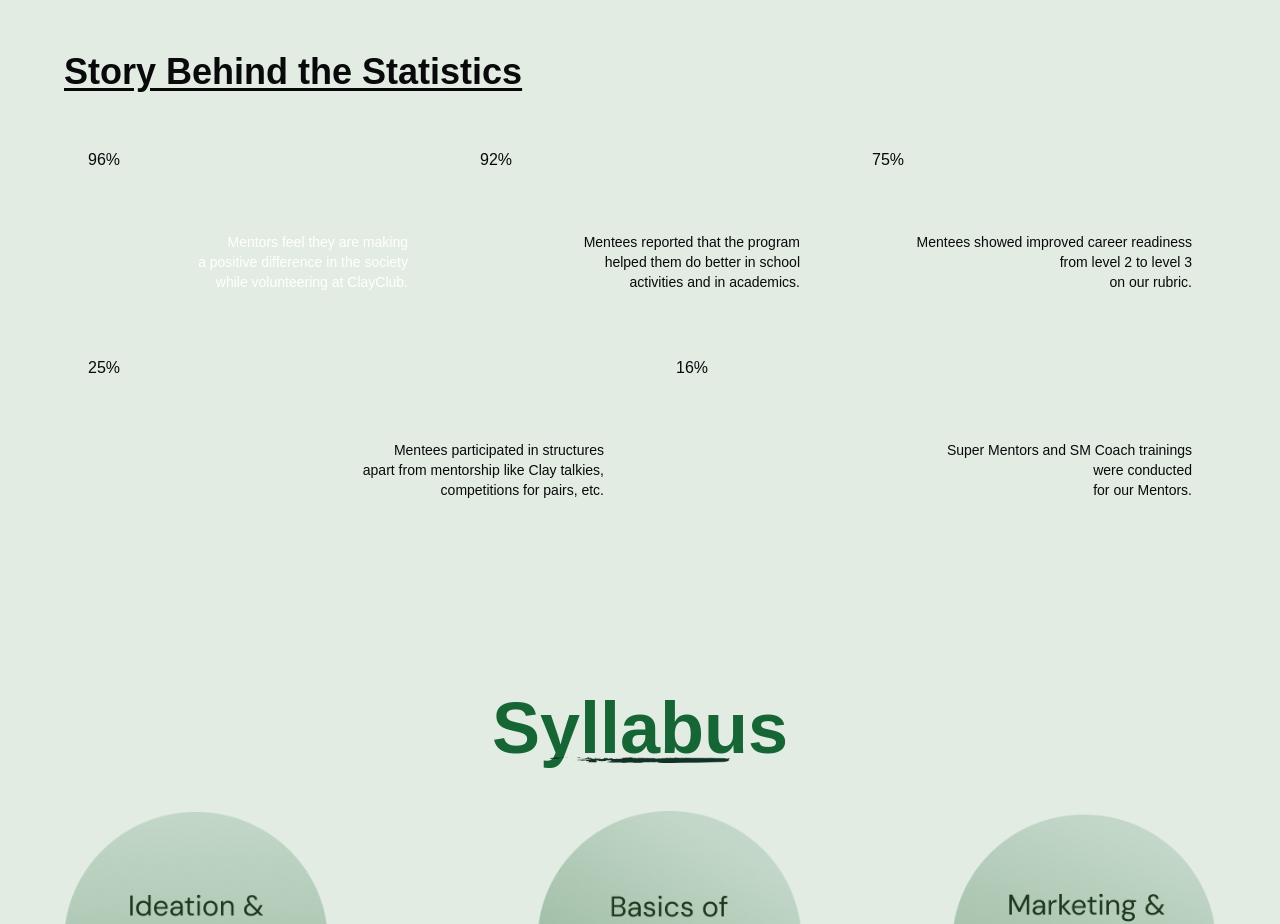
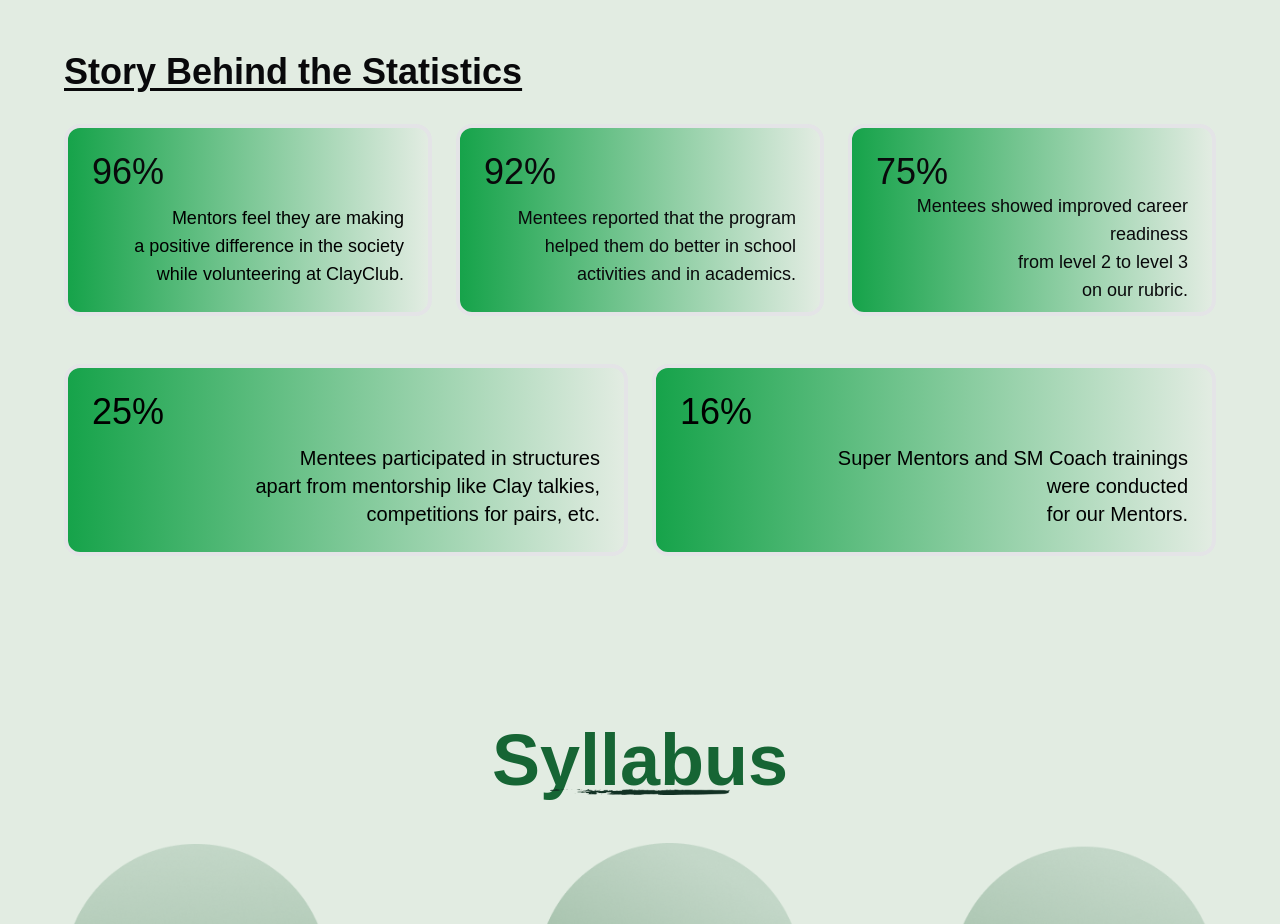
Before and after one commit to arnab-git-404/claylab, a Next.js app: page /entrepreneurship in a window 1280 px wide. Shown: the part 2000-2924 px from the top of the page. Built offline with nearby package versions, Linux system fonts and the light colour scheme; a web font is replaced by a local one.

Commit message:
Update statisticsCommon.tsx

```diff
--- a/statisticsCommon.tsx
+++ b/statisticsCommon.tsx
@@ -46,26 +46,150 @@ const statsRow2 = [
 ]
 
 
+// const StatisticsCommon = () => {
+//   return <>
+//     <div className="grid grid-cols-1 md:grid-cols-3 gap-6">
+//       {stats.map((stat, index) => (
+//         <div
+//           key={index}
+//           className={`rounded-2xl p-6 flex flex-col justify-between h-48 ${index === 0
+//             ? "bg-gradient-to-tr from-[#00391C] to-[#009F4E]"
+//             : "bg-gradient-to-r from-green-100 to-green-100/30"
+//             } ${index === 0 ? "md:col-span-1" : "md:col-span-1"} min-w-[200px]`}
+//         >
+//           <h2
+//             className={`text-6xl font-openSans font-light ${index === 0 ? "text-[#56C189]" : "text-[#00391C]"
+//               }`}
+//           >
+//             {stat.value}
+//           </h2>
+//           <div
+//             className={`flex flex-col text-sm text-right ${index === 0 ? "text-white " : "text-[#00391C]"
+//               }`}
+//           >
+//             {stat.description.map((line, i) => (
+//               <p key={i}>{line}</p>
+//             ))}
+//           </div>
+//         </div>
+//       ))}
+//     </div>
+
+
+//     <div className="grid grid-cols-1 md:grid-cols-2 gap-6">
+//       {statsRow2.map((stat, index) => (
+//         <div
+//           key={index}
+//           className={`rounded-2xl p-6 flex flex-col justify-between h-48 ${index === -1
+//             ? "bg-gradient-to-tr from-[#00391C] to-[#009F4E]"
+//             : "bg-gradient-to-r from-green-100 to-green-100/30"
+//             } ${index === -1 ? "md:col-span-1" : "md:col-span-1"} min-w-[200px]`}
+//         >
+//           <h2
+//             className={`text-6xl font-openSans font-light ${index === -1 ? "text-[#56C189]" : "text-[#00391C]"
+//               }`}
+//           >
+//             {stat.value}
+//           </h2>
+//           <div
+//             className={`flex flex-col text-sm text-right ${index === -1 ? "text-white " : "text-[#00391C]"
+//               }`}
+//           >
+//             {stat.description.map((line, i) => (
+//               <p key={i}>{line}</p>
+//             ))}
+//           </div>
+//         </div>
+//       ))}
+//     </div>
+//   </>
+
+// }
+
+
+
+
+
+// const StatisticsCommon = () => {
+//   return <>
+//     {/* First row - 3 columns */}
+//     <div className="grid grid-cols-1 md:grid-cols-3 gap-6 mb-8">
+//       {stats.map((stat, index) => (
+//         <div
+//           key={index}
+//           className={`border-4 rounded-2xl p-6 flex flex-col justify-between h-48 ${
+//             index === 1
+//               ? "bg-gradient-to-tr from-[#00391C] to-[#009F4E]"
+//               : "bg-gradient-to-r from-green-100 to-green-100/30"
+//           } min-w-[200px]`}
+//         >
+//           <h2
+//             className={`text-4xl font-openSans font-light ${
+//               index === 0 ? "text-[#56C189]" : "text-[#00391C]"
+//             }`}
+//           >
+//             {stat.value}
+//           </h2>
+//           <div
+//             className={`flex flex-col text-lg text-right ${
+//               index === 0 ? "text-black" : "text-[#00391C]"
+//             }`}
+//           >
+//             {stat.description.map((line, i) => (
+//               <p key={i}>{line}</p>
+//             ))}
+//           </div>
+//         </div>
+//       ))}
+//     </div>
+
+//     {/* Second row - 2 columns */}
+//     <div className="grid grid-cols-1 md:grid-cols-2 gap-6">
+//       {statsRow2.map((stat, index) => (
+//         <div
+//           key={index}
+//           className=" border-4 rounded-2xl p-6 flex flex-col justify-between h-48 bg-gradient from-[#D0EBD2] to-[#00391C] min-w-[200px]"
+//         >
+//           <h2 className="text-4xl font-openSans font-light text-[#00391C]">
+//             {stat.value}
+//           </h2>
+//           <div className="flex flex-col text-xl text-right text-[#00391C]">
+//             {stat.description.map((line, i) => (
+//               <p key={i}>{line}</p>
+//             ))}
+//           </div>
+//         </div>
+//       ))}
+//     </div>
+//   </>
+// }
+// export default StatisticsCommon;
+
+
 const StatisticsCommon = () => {
   return <>
-    <div className="grid grid-cols-1 md:grid-cols-3 gap-6">
+    {/* First row - 3 columns */}
+    <div className="grid grid-cols-1 md:grid-cols-3 gap-6 mb-8">
       {stats.map((stat, index) => (
         <div
           key={index}
-          className={`rounded-2xl p-6 flex flex-col justify-between h-48 ${index === 0
-            ? "bg-gradient-to-tr from-[#00391C] to-[#009F4E]"
-            : "bg-gradient-to-r from-green-100 to-green-100/30"
-            } ${index === 0 ? "md:col-span-1" : "md:col-span-1"} min-w-[200px]`}
+          className={`border-4 rounded-2xl p-6 flex flex-col justify-between h-48 ${
+
+
+              "bg-gradient-to-r from-green-600 to-green-200"
+          } min-w-[200px]`}
         >
           <h2
-            className={`text-6xl font-openSans font-light ${index === 0 ? "text-[#56C189]" : "text-[#00391C]"
-              }`}
+            className={`text-4xl font-openSans font-light ${
+              index === 0 ? "text-Black" : "text-[#00391C]"
+            }`}
           >
             {stat.value}
           </h2>
           <div
-            className={`flex flex-col text-sm text-right ${index === 0 ? "text-white " : "text-[#00391C]"
-              }`}
+            className={`flex flex-col text-lg text-right ${
+              index === 0 ? "text-black" : "text-[#00391C]"
+            }`}
           >
             {stat.description.map((line, i) => (
               <p key={i}>{line}</p>
@@ -74,25 +198,18 @@ const StatisticsCommon = () => {
         </div>
       ))}
     </div>
+
+    {/* Second row - 2 columns */}
     <div className="grid grid-cols-1 md:grid-cols-2 gap-6">
       {statsRow2.map((stat, index) => (
         <div
           key={index}
-          className={`rounded-2xl p-6 flex flex-col justify-between h-48 ${index === -1
-            ? "bg-gradient-to-tr from-[#00391C] to-[#009F4E]"
-            : "bg-gradient-to-r from-green-100 to-green-100/30"
-            } ${index === -1 ? "md:col-span-1" : "md:col-span-1"} min-w-[200px]`}
+          className="border-4 rounded-2xl p-6 flex flex-col justify-between h-48 bg-gradient-to-r from-green-600 to-green-200 min-w-[200px]"
         >
-          <h2
-            className={`text-6xl font-openSans font-light ${index === -1 ? "text-[#56C189]" : "text-[#00391C]"
-              }`}
-          >
+          <h2 className="text-4xl font-openSans font-light text-black">
             {stat.value}
           </h2>
-          <div
-            className={`flex flex-col text-sm text-right ${index === -1 ? "text-white " : "text-[#00391C]"
-              }`}
-          >
+          <div className="flex flex-col text-xl text-right text-black">
             {stat.description.map((line, i) => (
               <p key={i}>{line}</p>
             ))}
@@ -101,7 +218,6 @@ const StatisticsCommon = () => {
       ))}
     </div>
   </>
-
 }
 
-export default StatisticsCommon
+export default StatisticsCommon;
```
